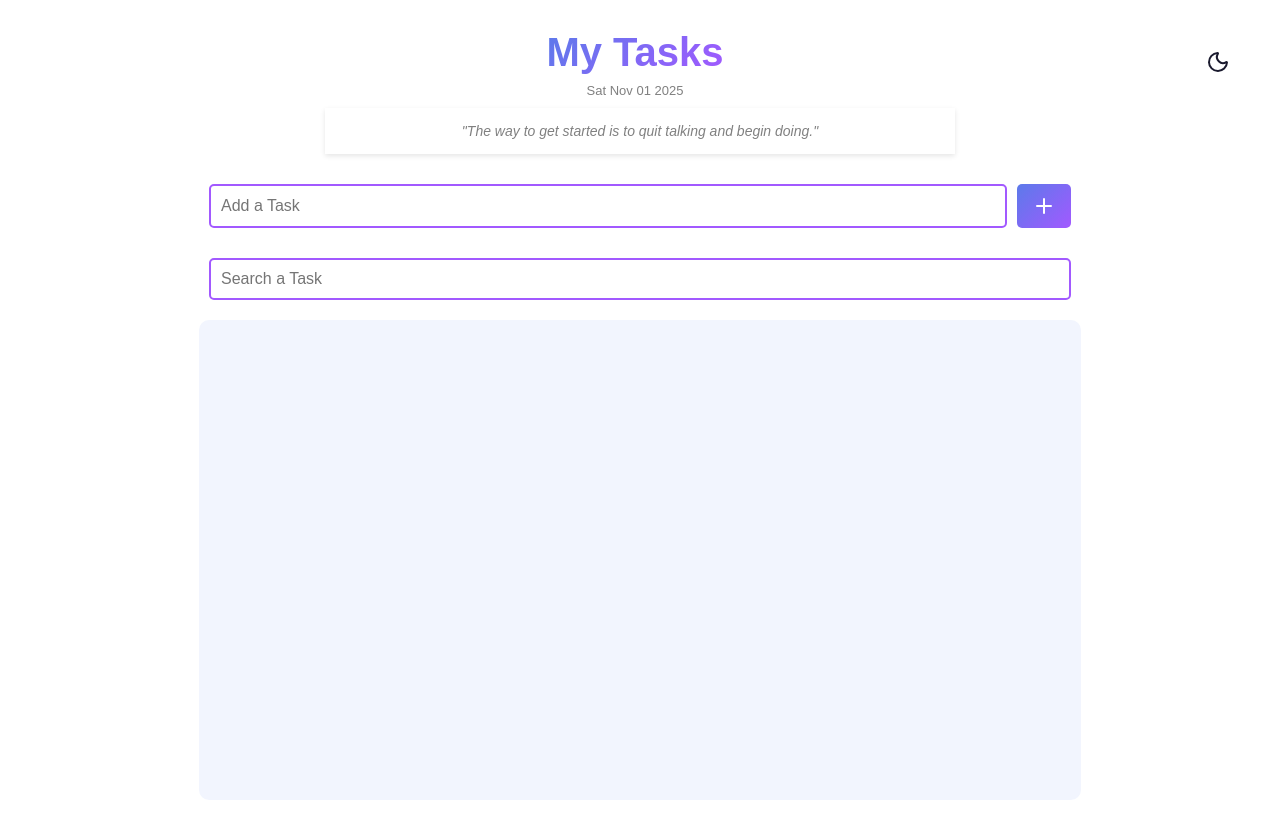
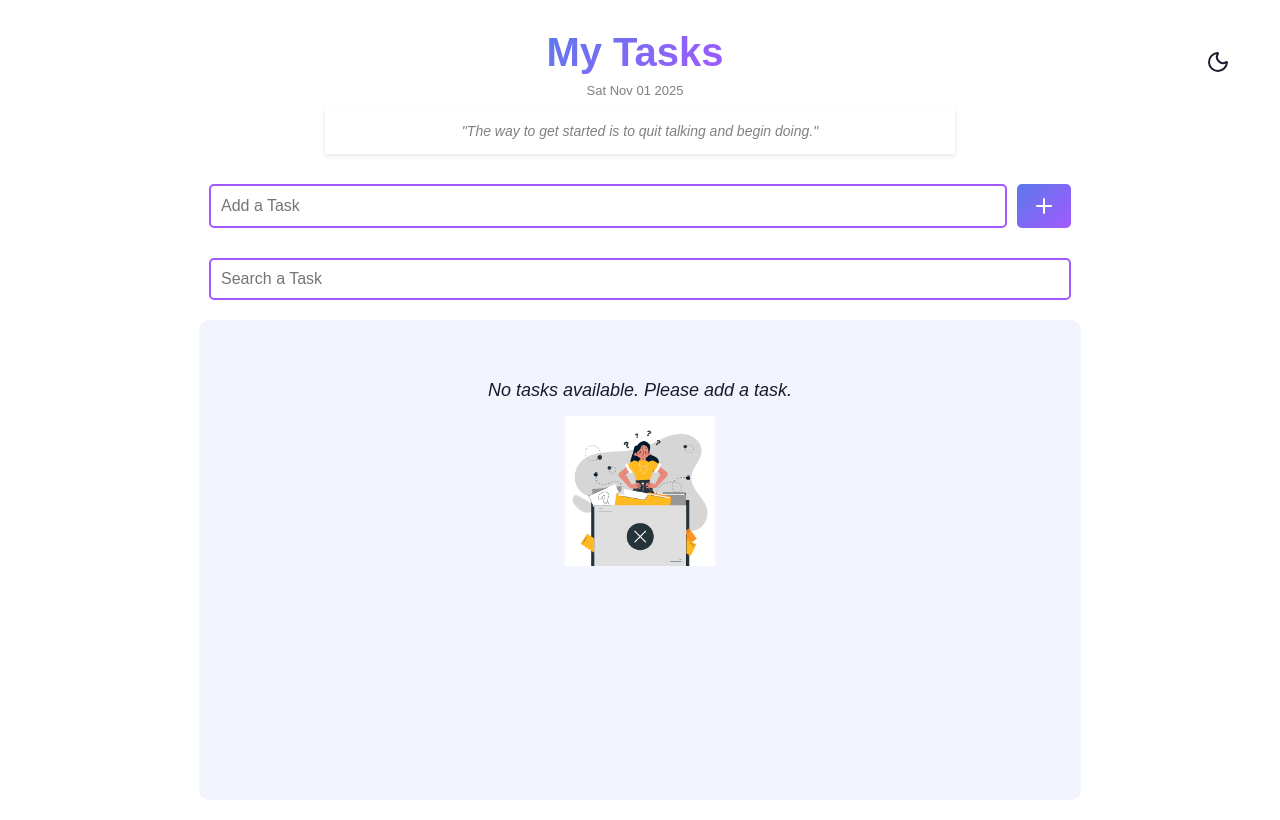
Before and after one commit to siddhikharde/to-do-app-using-react, a React (Vite) app: page / in a window 1280 px wide. Built offline with nearby package versions, Linux system fonts and the light colour scheme.

Commit message:
padding added

```diff
--- a/src/App.css
+++ b/src/App.css
@@ -10,6 +10,9 @@
     background-color: #E9EEFF;
     color:  #1A1A2E;
 }
+.light{
+    color:  #1A1A2E;
+}
 .dark{
    background-color: #1A1A2E;
  color: #E9EEFF;
@@ -17,8 +20,9 @@
     position: fixed;
     right: 50px;
     top: 50px;
+   color: #E9EEFF;
+}
 
-}
 
 .container{
     display: flex;
@@ -78,10 +82,8 @@ top: 50px;
     background-color: rgba(92, 122, 234, 0.08);
   border-radius: 10px;
   backdrop-filter: blur(4px);
-
     scrollbar-width: thin;
-    scrollbar-track-color: transparent;
-    scrollbar-thumb-color: #A259FF rgba(92, 122, 234, 0.08);
+    scrollbar-color: #A259FF transparent;
   -webkit-overflow-scrolling: touch;
 }
 .heading-disc{
@@ -202,3 +204,22 @@ background-image: linear-gradient(135deg, #5C7AEA 0%, #A259FF 100%);
     }
 
 }
+.no-tasks{
+    display: flex;
+    flex-direction: column;
+    align-items: center;
+    justify-content: center;
+    gap: 15px;
+    margin-top: 50px;
+    color: gray;
+}
+.no-tasks img{
+    width: 150px;
+    height: 150px;
+    object-fit: contain;
+}
+.no-tasks-text{
+    font-size: 18px;
+    font-weight: 500;
+    text-align: center;
+}
--- a/src/App.jsx
+++ b/src/App.jsx
@@ -3,6 +3,7 @@ import {Moon, Trash, Plus} from 'lucide-react'
 import "./App.css";
 import TaskCard from './TaskCard.jsx';
 import { toast } from 'react-hot-toast';
+import noTask  from './assets/noTask.jpg';
 
 function App() {
   const [tasks, setTasks]=useState([]);
@@ -74,10 +75,19 @@ const deleteTask=(taskToDelete)=>{
         }} />
         </div>
 
-      <div className="taskCardCon">
-        {tasks.map((task, index) => {
-          return <TaskCard task={task} key={index} deleteTask={()=>{deleteTask(task)}} className={isDarkMode ? 'dark' : 'light'} isChecked={task.completed} />
-        })}
+      <div className="taskCardCon"  >
+        {
+        tasks.length === 0 ? (
+          <div className={`no-tasks ${isDarkMode ? 'dark' : 'light'}`}>
+            <p className={`no-tasks-text ${isDarkMode ? 'dark' : 'light'}`}><i> No tasks available. Please add a task.</i></p>
+            <img src={noTask} alt="No Tasks" height="200" />
+          </div>
+        ) : null
+      }
+        {
+          tasks.map((task, index) => {
+            return <TaskCard task={task} key={index} deleteTask={()=>{deleteTask(task)}} className={isDarkMode ? 'dark' : 'light'} isChecked={task.completed} />
+          })}
       </div>
 
     </div>
```
Also changed, not shown: src/assets/noTask.jpg (renamed from src/assets/noTasks.jpg).
